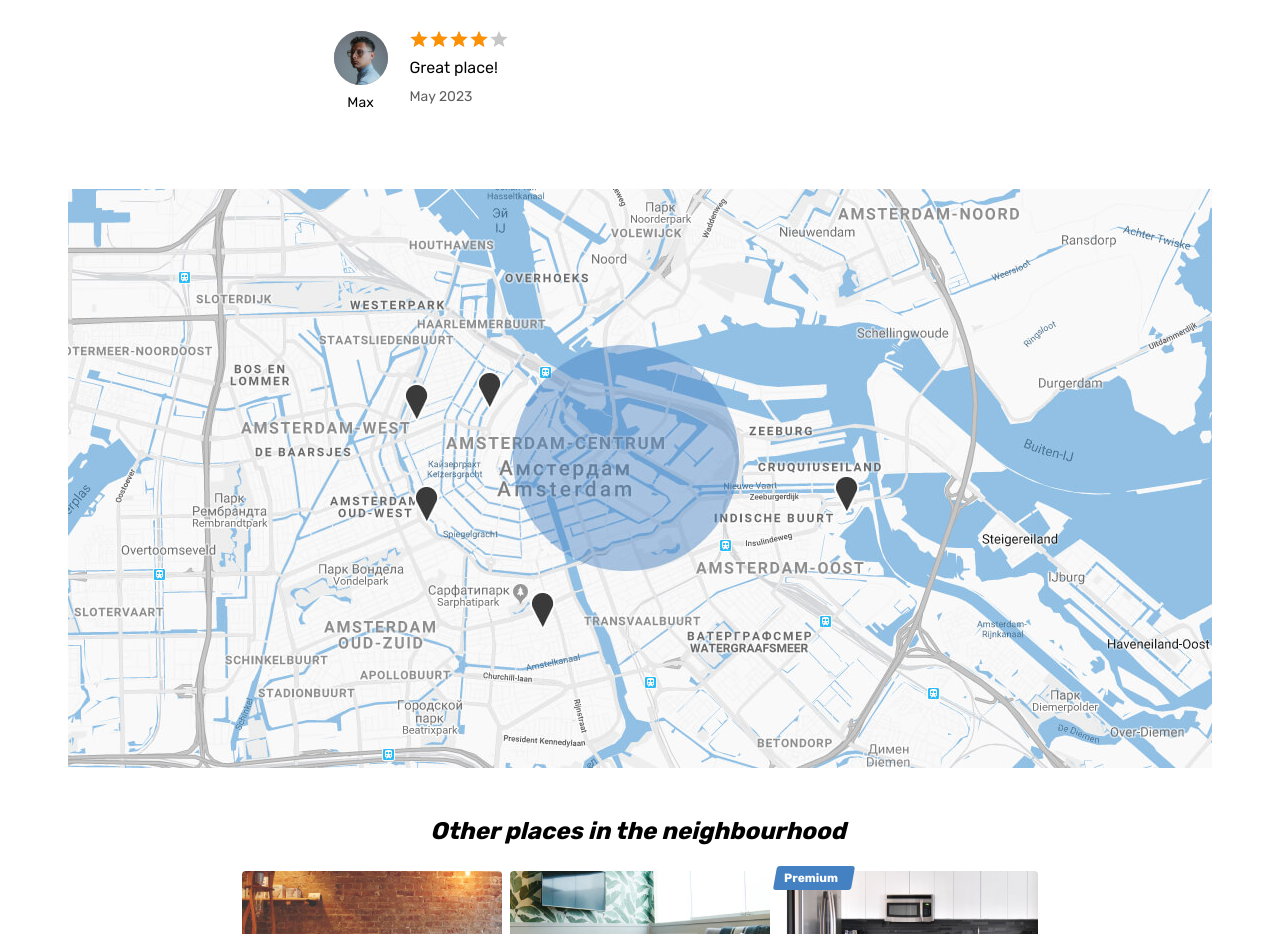
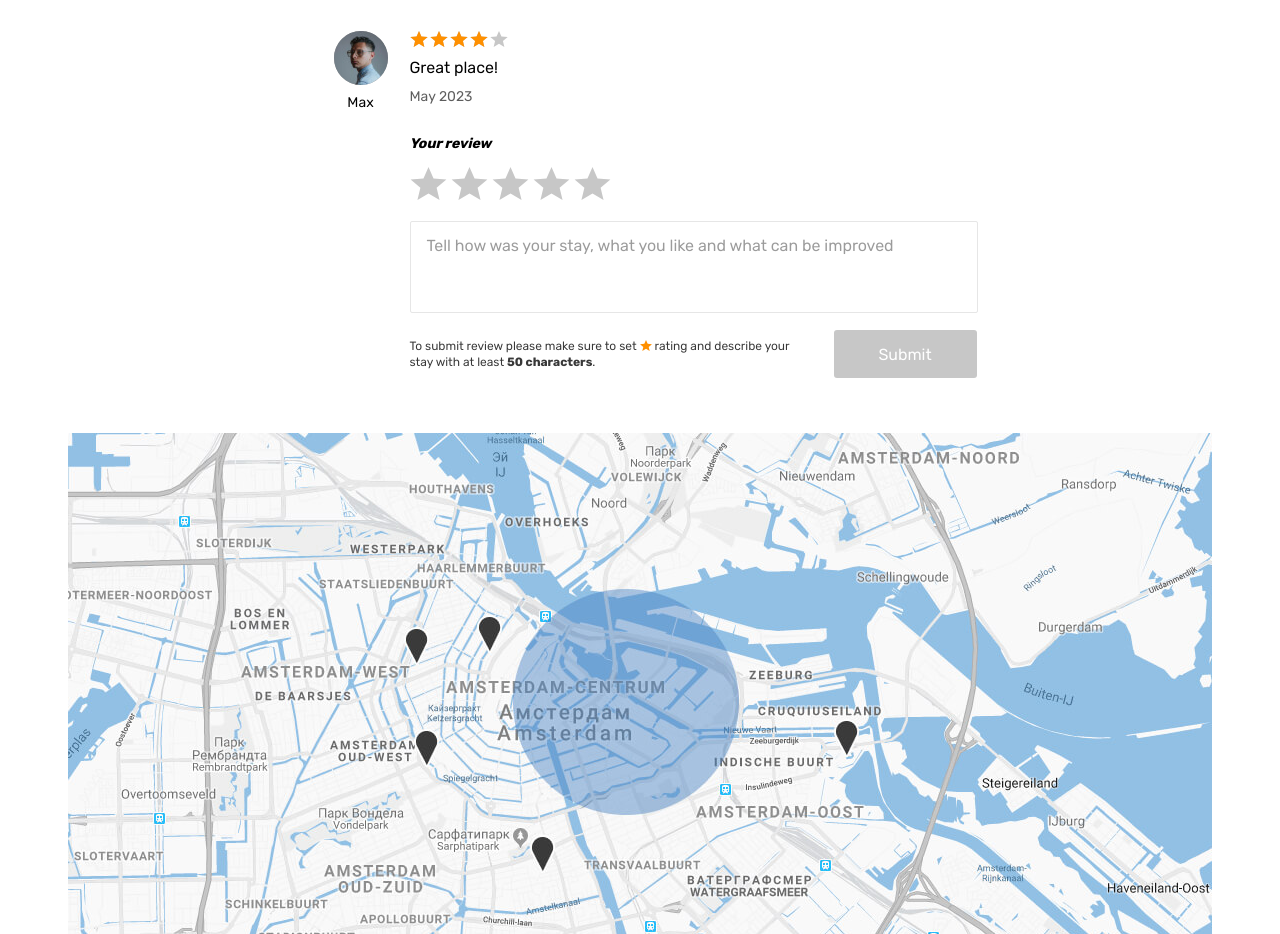
Before and after one commit to htmlacademy-react/2300497-six-cities-3, a React (Vite) app: page /offer/1 in a window 1280 px wide. Shown: the part 1280-2214 px from the top of the page. Built offline with nearby package versions, Linux system fonts and the light colour scheme.

Commit message:
ReviewsForm

```diff
--- /dev/null
+++ b/src/components/comment-form.tsx
@@ -0,0 +1,144 @@
+import { useState } from "react";
+
+function ReviewsForm() {
+  const [rating, setRating] = useState(0);
+  const [reviewText, setReviewText] = useState("");
+
+  const handleRatingChange = (value: number) => {
+    setRating(value);
+  };
+
+  const handleTextChange = (e: React.ChangeEvent<HTMLTextAreaElement>) => {
+    setReviewText(e.target.value);
+  };
+
+  const isSubmitDisabled = rating === 0 || reviewText.length < 50;
+
+  return (
+    <form className="reviews__form form" action="#" method="post">
+      <label className="reviews__label form__label" htmlFor="review">
+        Your review
+      </label>
+      <div className="reviews__rating-form form__rating">
+        <input
+          className="form__rating-input visually-hidden"
+          name="rating"
+          value="5"
+          id="5-stars"
+          type="radio"
+          checked={rating === 5}
+          onChange={() => handleRatingChange(5)}
+        />
+        <label
+          htmlFor="5-stars"
+          className="reviews__rating-label form__rating-label"
+          title="perfect"
+        >
+          <svg className="form__star-image" width="37" height="33">
+            <use xlinkHref="#icon-star"></use>
+          </svg>
+        </label>
+
+        <input
+          className="form__rating-input visually-hidden"
+          name="rating"
+          value="4"
+          id="4-stars"
+          type="radio"
+          checked={rating === 4}
+          onChange={() => handleRatingChange(4)}
+        />
+        <label
+          htmlFor="4-stars"
+          className="reviews__rating-label form__rating-label"
+          title="good"
+        >
+          <svg className="form__star-image" width="37" height="33">
+            <use xlinkHref="#icon-star"></use>
+          </svg>
+        </label>
+
+        <input
+          className="form__rating-input visually-hidden"
+          name="rating"
+          value="3"
+          id="3-stars"
+          type="radio"
+          checked={rating === 3}
+          onChange={() => handleRatingChange(3)}
+        />
+        <label
+          htmlFor="3-stars"
+          className="reviews__rating-label form__rating-label"
+          title="not bad"
+        >
+          <svg className="form__star-image" width="37" height="33">
+            <use xlinkHref="#icon-star"></use>
+          </svg>
+        </label>
+
+        <input
+          className="form__rating-input visually-hidden"
+          name="rating"
+          value="2"
+          id="2-stars"
+          type="radio"
+          checked={rating === 2}
+          onChange={() => handleRatingChange(2)}
+        />
+        <label
+          htmlFor="2-stars"
+          className="reviews__rating-label form__rating-label"
+          title="badly"
+        >
+          <svg className="form__star-image" width="37" height="33">
+            <use xlinkHref="#icon-star"></use>
+          </svg>
+        </label>
+
+        <input
+          className="form__rating-input visually-hidden"
+          name="rating"
+          value="1"
+          id="1-star"
+          type="radio"
+          checked={rating === 1}
+          onChange={() => handleRatingChange(1)}
+        />
+        <label
+          htmlFor="1-star"
+          className="reviews__rating-label form__rating-label"
+          title="terribly"
+        >
+          <svg className="form__star-image" width="37" height="33">
+            <use xlinkHref="#icon-star"></use>
+          </svg>
+        </label>
+      </div>
+      <textarea
+        className="reviews__textarea form__textarea"
+        id="review"
+        name="review"
+        placeholder="Tell how was your stay, what you like and what can be improved"
+        value={reviewText}
+        onChange={handleTextChange}
+      />
+      <div className="reviews__button-wrapper">
+        <p className="reviews__help">
+          To submit review please make sure to set{" "}
+          <span className="reviews__star">rating</span> and describe your stay
+          with at least <b className="reviews__text-amount">50 characters</b>.
+        </p>
+        <button
+          className="reviews__submit form__submit button"
+          type="submit"
+          disabled={isSubmitDisabled}
+        >
+          Submit
+        </button>
+      </div>
+    </form>
+  );
+}
+
+export default ReviewsForm;
--- a/src/pages/offer/offer.tsx
+++ b/src/pages/offer/offer.tsx
@@ -2,6 +2,7 @@
 import { Link } from 'react-router-dom';
 import offersCards from '../../mocks/offers';
 import NotFoundScreen from '../../components/not-found';
+import ReviewsForm from '../../components/comment-form';
 
 
 
@@ -167,9 +168,7 @@
                     </li>
                   ))}
                 </ul>
-                <form className="reviews__form form" action="#" method="post">
-                  {/*ОТЗЫВЫ! */}
-                </form>
+                  {<ReviewsForm/>}
               </section>
             </div>
           </div>
```
